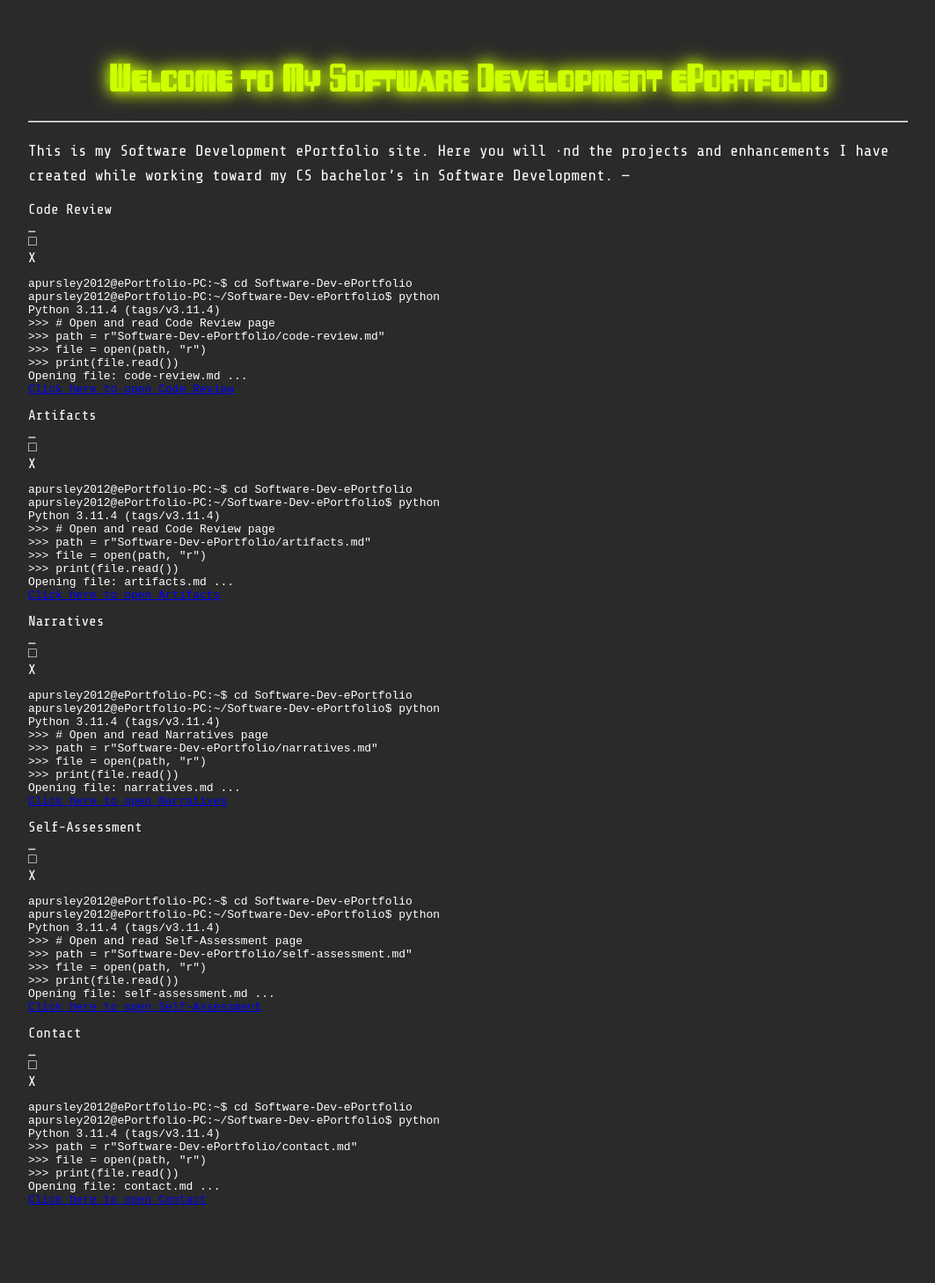
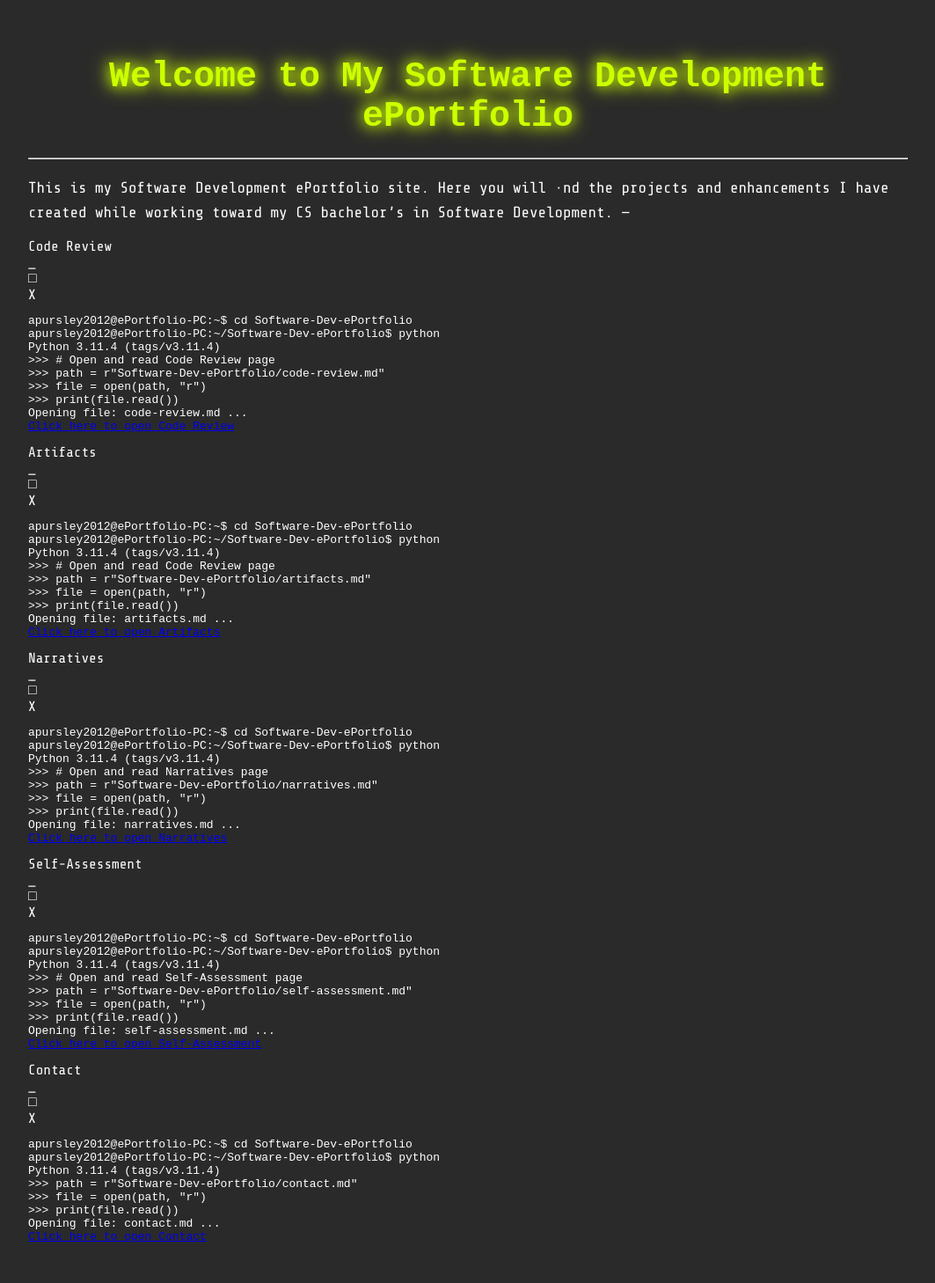
Before and after one commit to apursley2012/Software-Dev-ePortfolio, a Jekyll site: the page built from index.md, in a window 1280 px wide. Shown: the whole page at 88% size, without its empty margins (108-1171 px from the left). Built offline with Jekyll 4.4.1, drawn with Linux system fonts in a browser that asks for light colours; before the commit the page ends 1416 px from its top, so only the background shows below that.

Commit message:
Update style.css

```diff
--- a/assets/css/style.css
+++ b/assets/css/style.css
@@ -17,7 +17,7 @@ main {
 
 h1, h2, h3 {
   color: #ccff00;
-  font-family: '256 Bytes', monospace;
+  font-family: 'NanoPixel', monospace;
   text-align: center;
   /* Enhanced glow for headers */
   text-shadow: 0 0 15px #ccff00, 0 0 25px #ccff00;
```
